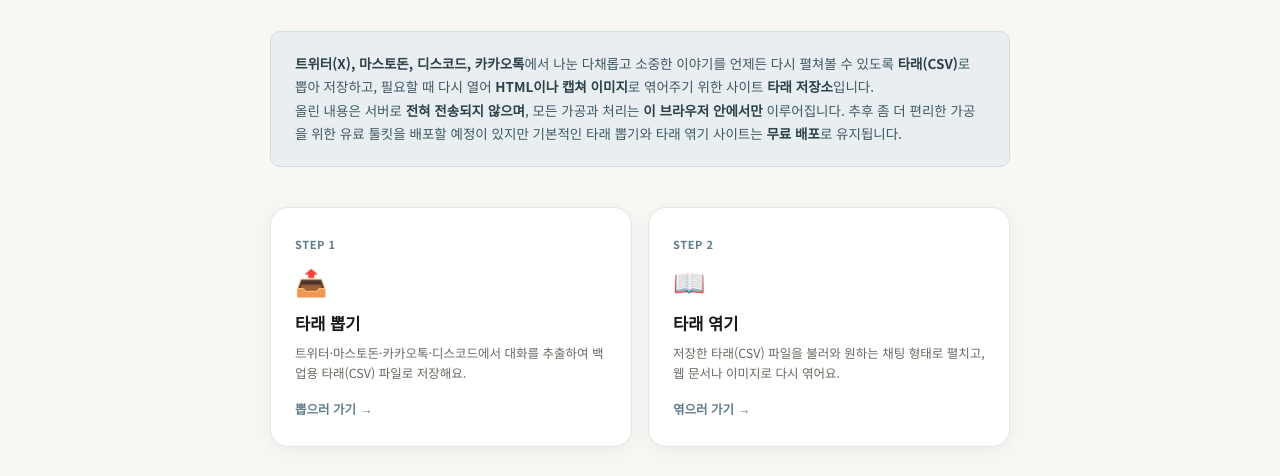
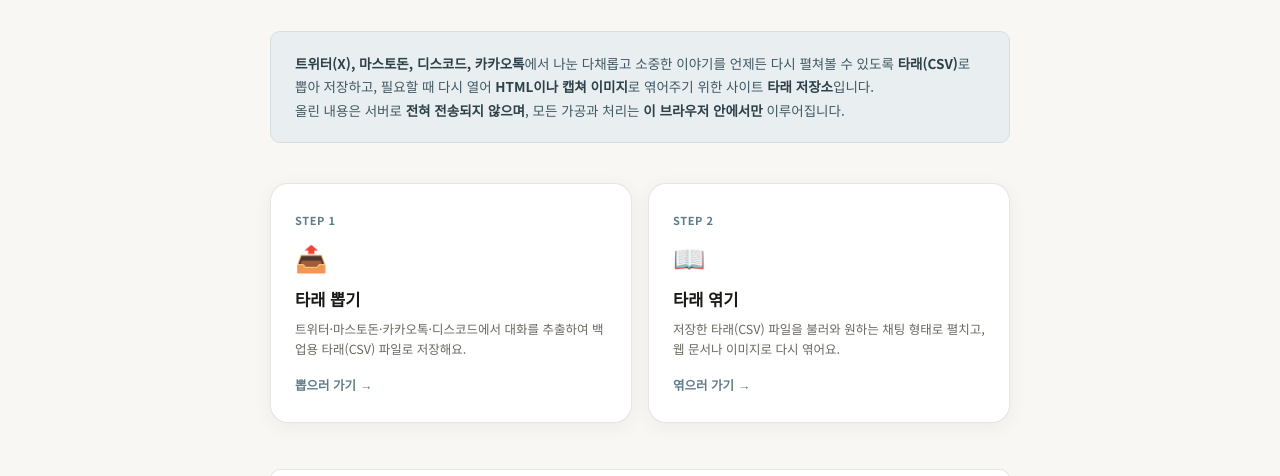
Before and after one commit to m1r4d0r/tarae-free, a plain HTML site: page index.html in a window 1280 px wide. Shown: the part 246-722 px from the top of the page. Drawn offline with Linux system fonts and the light colour scheme.

Commit message:
유료 버전 이야기 제외

```diff
--- a/index.html
+++ b/index.html
@@ -170,7 +170,7 @@
 
     <div class="lead-card">
         <b>트위터(X), 마스토돈, 디스코드, 카카오톡</b>에서 나눈 다채롭고 소중한 이야기를 언제든 다시 펼쳐볼 수 있도록 <b>타래(CSV)</b>로 뽑아 저장하고, 필요할 때 다시 열어 <b>HTML이나 캡쳐 이미지</b>로 엮어주기 위한 사이트 <b>타래 저장소</b>입니다.<br>
-        올린 내용은 서버로 <b>전혀 전송되지 않으며</b>, 모든 가공과 처리는 <b>이 브라우저 안에서만</b> 이루어집니다. 추후 좀 더 편리한 가공을 위한 유료 툴킷을 배포할 예정이 있지만 기본적인 타래 뽑기와 타래 엮기 사이트는 <b>무료 배포</b>로 유지됩니다.
+        올린 내용은 서버로 <b>전혀 전송되지 않으며</b>, 모든 가공과 처리는 <b>이 브라우저 안에서만</b> 이루어집니다.
     </div>
 
     <div class="tools-row">
```
